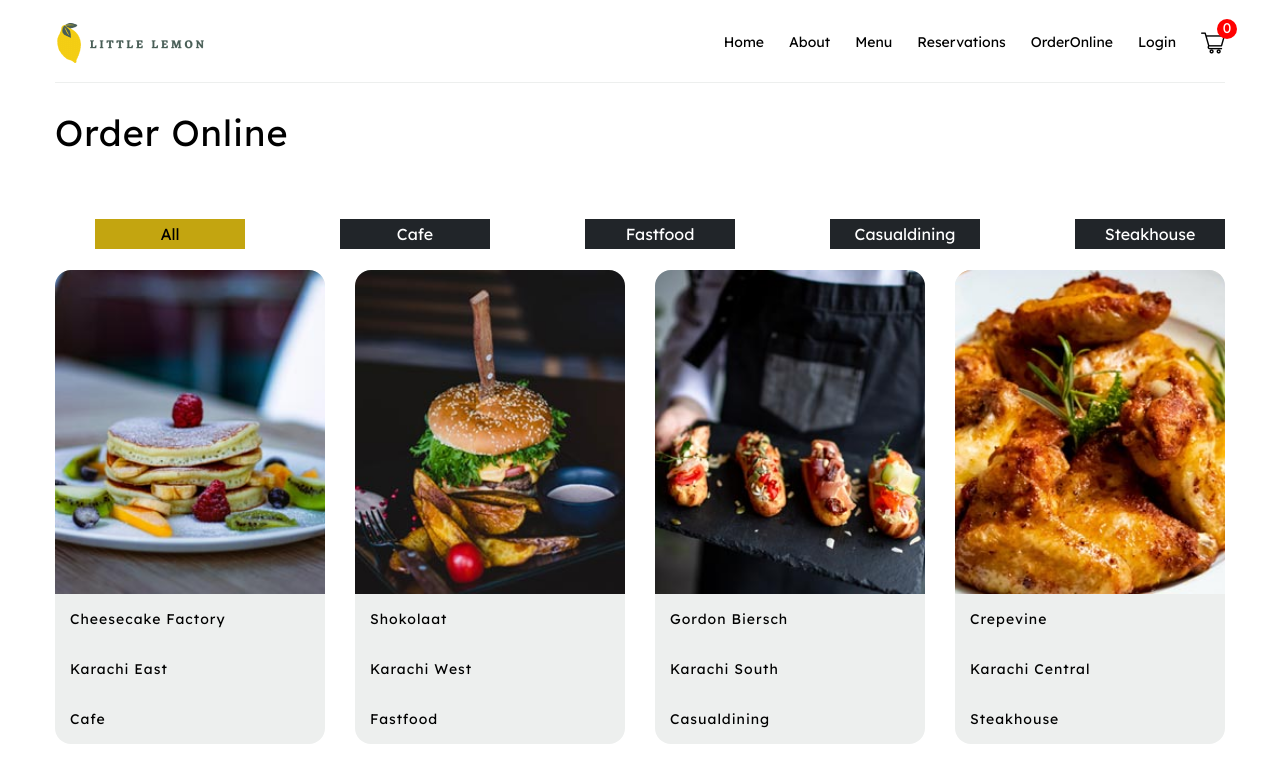
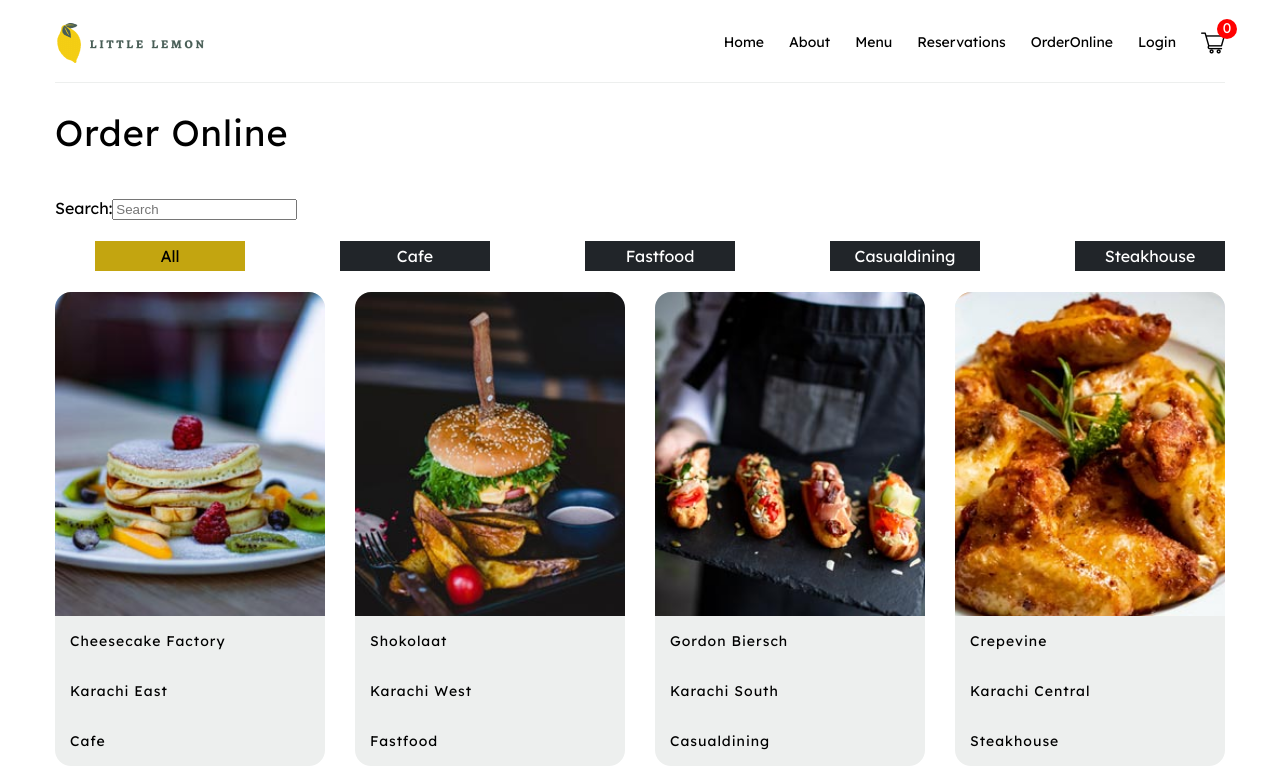
Before and after one commit to itsmewaqas/shoppingWebApp, a React (Create React App) app: page /OrderOnline in a window 1280 px wide. Shown: the top 772 px of the page. Built offline with nearby package versions, Linux system fonts and the light colour scheme.

Commit message:
product Search filter isssue fixed

```diff
--- a/src/components/OrderOnline.jsx
+++ b/src/components/OrderOnline.jsx
@@ -92,34 +92,35 @@
 
   const [chooseCategory, SetchooseCategory] = useState('All');
   const [datalist, Setdatalist] = useState(restaurantsList);
+  const [search, Setsearch] = useState('');
+
+  const getCategory = ['All', ...new Set(restaurantsList.map(x => x.category))];
+  console.log('getCategory', getCategory);
 
   const selectedCategory = (chooseCategory) => {
     SetchooseCategory(chooseCategory);
+    if (chooseCategory == "All") {
+      Setdatalist(restaurantsList);
+      return;
+    }
+    const filteredData = restaurantsList.filter((x) => {
+      return x.category == chooseCategory;
+    })
+    Setdatalist(filteredData);
   }
 
-  const getCategory = ['All', ...new Set(restaurantsList.map(q => q.category))];
-  console.log('getCategory', getCategory);
-
-
-
-  // const setFilterData = (chooseCategory) => {
-  //   if (chooseCategory !== 'All') {
-  //     Setdatalist([...restaurantsList.filter(e => e.category === chooseCategory)]);
-  //   }
-  //   else {
-  //     Setdatalist(restaurantsList)
-  //   }
-  //   SetchooseCategory(chooseCategory);
-  // }
-
-
-
-
-
-
-
-
-
+  const searchItems = (searchValue) => {
+    Setsearch(searchValue)
+    if (search !== '') {
+      const filteredData = restaurantsList.filter((item) => {
+        return Object.values(item).join('').toLowerCase().includes(search.toLowerCase())
+      })
+      Setdatalist(filteredData)
+    }
+    else {
+      Setdatalist(restaurantsList)
+    }
+  }
 
   useEffect(() => {
   }, [])
@@ -130,6 +131,10 @@
         <h3>Order Online</h3>
       </div>
       <div className='container'>
+        <div>
+          <label>Search:</label>
+          <input placeholder='Search' onChange={(e) => searchItems(e.target.value)} />
+        </div>
         <ul className='tablist'>
           {getCategory.map((item, index) => {
             return (<li key={index.toString()}>
@@ -138,7 +143,6 @@
             </li>)
           })}
         </ul>
-
         <ul className='productList'>
           {datalist.map((em, index) => (
             <li key={index.toString()}>
@@ -149,10 +153,14 @@
             </li>
           ))}
         </ul>
-
       </div>
     </div>
   );
 }
 
 export default OrderOnline;
+
+
+
+// https://codingstatus.com/portfolio-gallery-with-filtering-in-react/
+// https://www.freecodecamp.org/news/build-a-search-filter-using-react-and-react-hooks/
```
Also changed, not shown: src/components/mapExample.txt.
